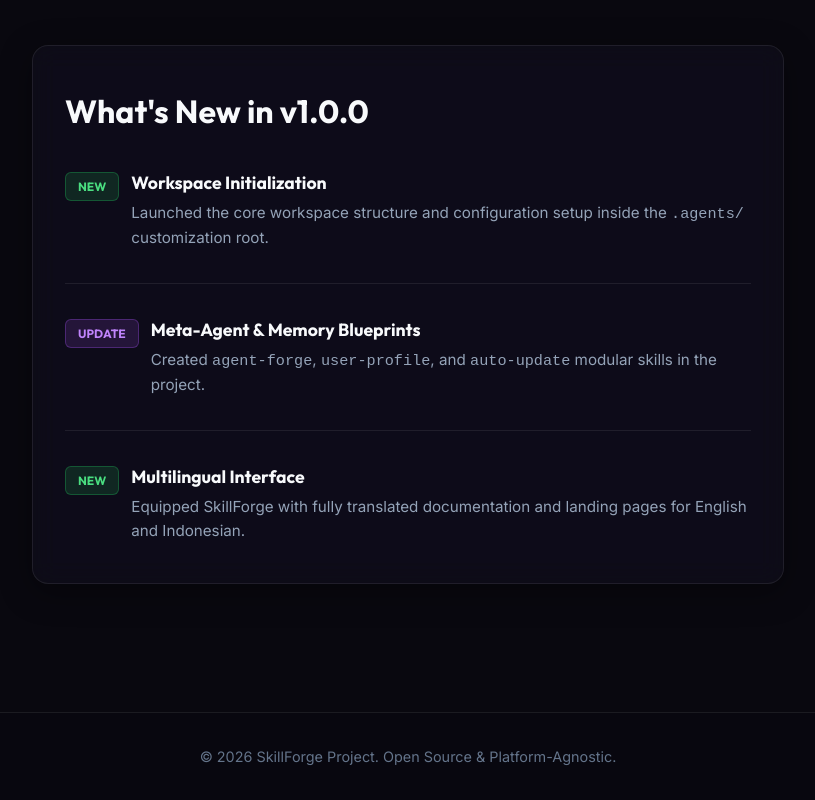
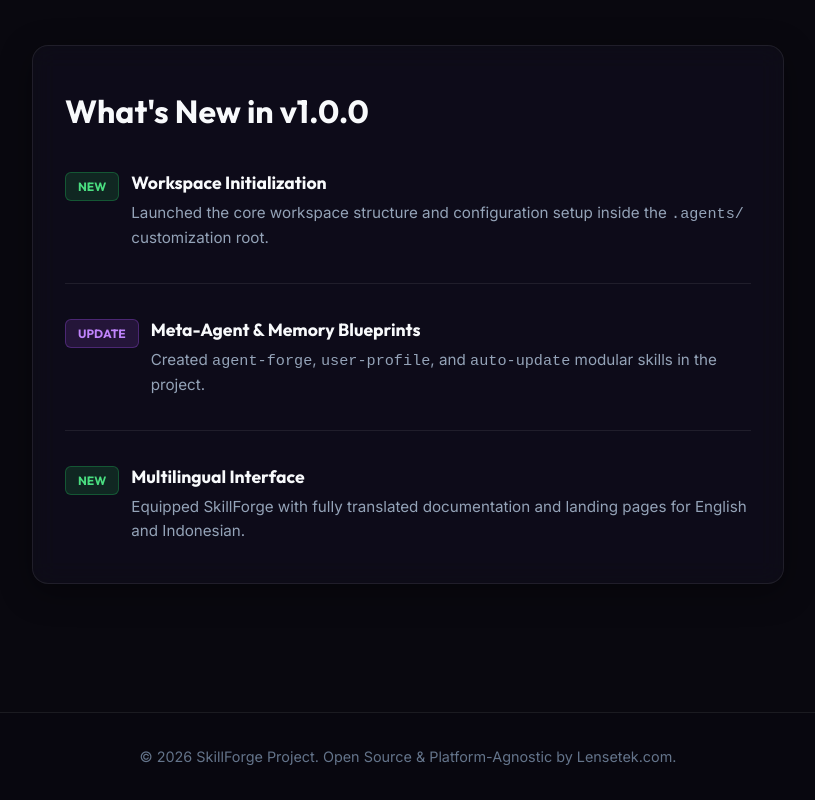
Before and after one commit to lensetek/SkillForge, a plain HTML site: page index.html in a window 1280 px wide. Shown: the part 2892-3692 px from the top of the page, without its empty margins (232-1047 px from the left). Drawn offline with Linux system fonts and the light colour scheme.

Commit message:
Update footer copyright text

```diff
--- a/index.html
+++ b/index.html
@@ -313,7 +313,7 @@
 
   <footer class="glass-footer">
     <div class="footer-container">
-      <p>&copy; 2026 SkillForge Project. Open Source & Platform-Agnostic.</p>
+      <p>&copy; 2026 SkillForge Project. Open Source & Platform-Agnostic by Lensetek.com.</p>
     </div>
   </footer>
 
```
